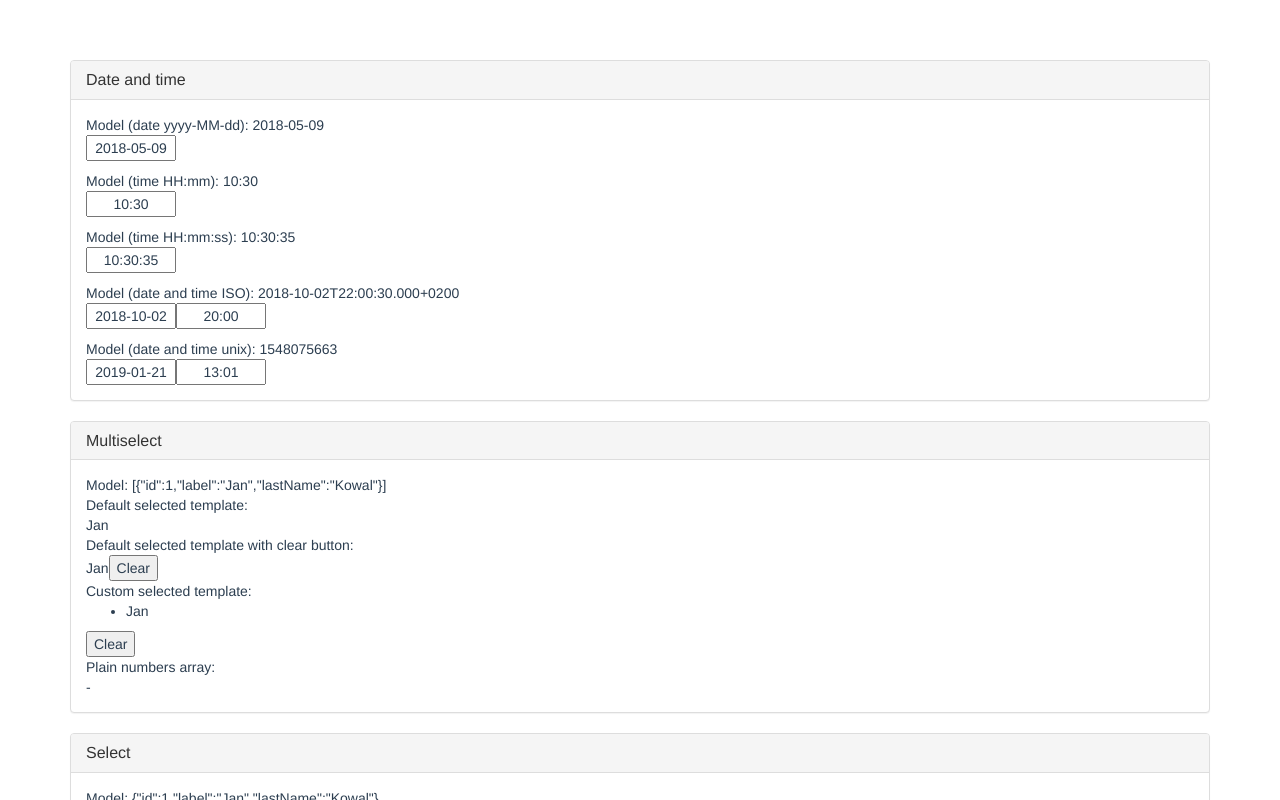
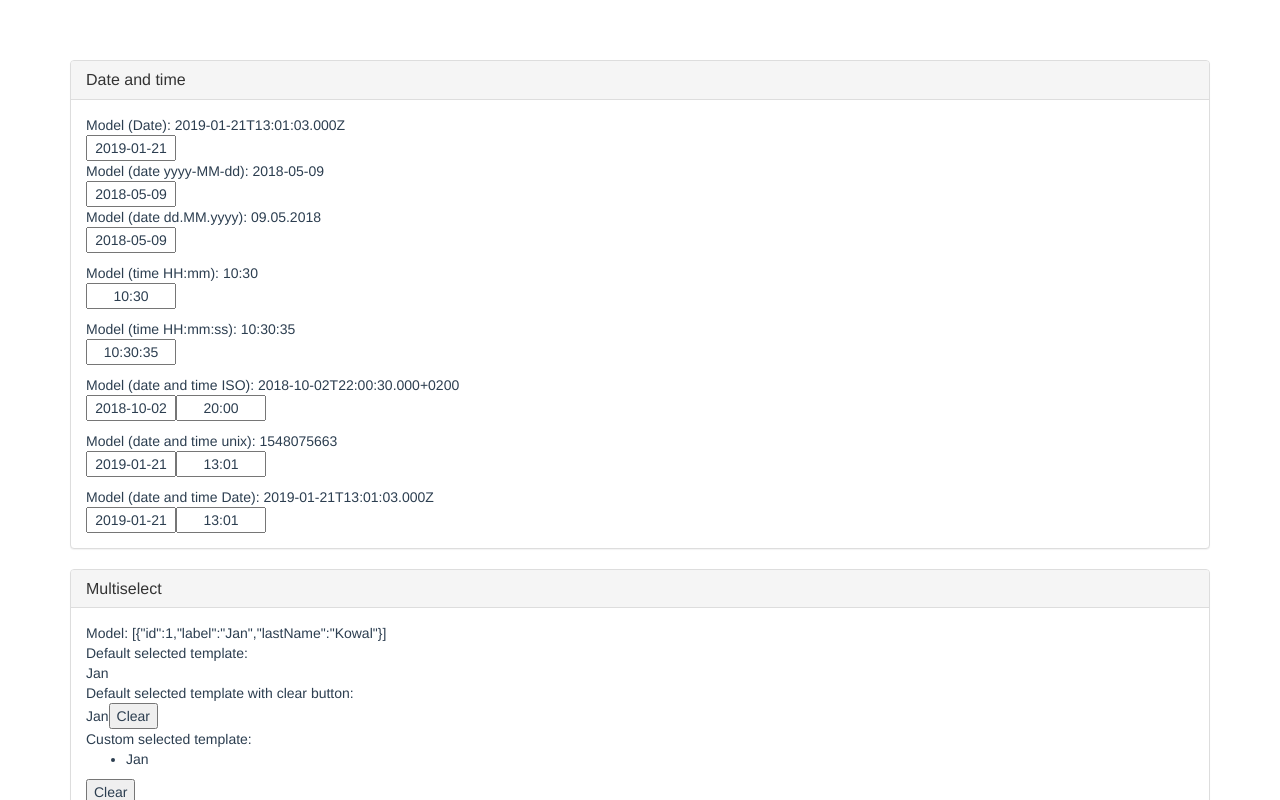
Before and after one commit to aszczepanek/ncomponents-react, a React app: page / in a window 1280 px wide. Shown: the top 800 px of the page. Built offline with nearby package versions, Linux system fonts and the light colour scheme.

Commit message:
Fix DatepickerView crash when model is native Date object

```diff
--- a/package.json
+++ b/package.json
@@ -1,7 +1,7 @@
 {
   "name": "ncomponents-react",
   "homepage": "https://aszczepanek.github.io/ncomponents-react",
-  "version": "1.7.5",
+  "version": "1.7.6",
   "description": "General usage react components (select, datepicker, timepicker, dropdown, multiselect)",
   "keywords": [
     "react",
--- a/src/demo/content/DateAndTimeDemo.tsx
+++ b/src/demo/content/DateAndTimeDemo.tsx
@@ -4,10 +4,12 @@ import { DatepickerInput, TimepickerInput } from "../../lib";
 
 interface DateAndTimeDemoState {
   date: string | undefined;
+  date2: string | undefined;
   time: string | undefined;
   timeWithSeconds: string | undefined;
   dateTimeIso: string | undefined;
   unix: number | undefined;
+  dateNative: Date | undefined;
 }
 
 export class DateAndTimeDemo extends React.Component<{}, DateAndTimeDemoState> {
@@ -15,66 +17,80 @@ export class DateAndTimeDemo extends React.Component<{}, DateAndTimeDemoState> {
     super(props);
 
     this.state = {
+      dateNative: new Date(),
       date: "2018-05-09",
+      date2: "09.05.2018",
       time: "10:30",
       timeWithSeconds: "10:30:35",
       dateTimeIso: "2018-10-02T22:00:30.000+0200",
-      unix: Math.floor(new Date().getTime() / 1000)
+      unix: Math.floor(new Date().getTime() / 1000),
     };
   }
 
   render() {
     return (
       <BPanel header="Date and time">
+        <div>Model (Date): {this.state.dateNative && this.state.dateNative.toISOString()}</div>
+        <DatepickerInput
+          value={this.state.dateNative}
+          onChange={(dateNative) => this.setState({ dateNative })}
+          modelFormat="Date"
+        />
+
         <div>Model (date yyyy-MM-dd): {this.state.date}</div>
         <DatepickerInput
           value={this.state.date}
-          onChange={date => this.setState({ date })}
+          onChange={(date) => this.setState({ date })}
           modelFormat="yyyy-MM-dd"
         />
 
-        <div className="mt-10">Model (time HH:mm): {this.state.time}</div>
-        <TimepickerInput
-          value={this.state.time}
-          onChange={time => this.setState({ time })}
-          modelFormat="HH:mm"
+        <div>Model (date dd.MM.yyyy): {this.state.date2}</div>
+        <DatepickerInput
+          value={this.state.date2}
+          onChange={(date2) => this.setState({ date2 })}
+          modelFormat="dd.MM.yyyy"
         />
 
-        <div className="mt-10">
-          Model (time HH:mm:ss): {this.state.timeWithSeconds}
-        </div>
+        <div className="mt-10">Model (time HH:mm): {this.state.time}</div>
+        <TimepickerInput value={this.state.time} onChange={(time) => this.setState({ time })} modelFormat="HH:mm" />
+
+        <div className="mt-10">Model (time HH:mm:ss): {this.state.timeWithSeconds}</div>
         <TimepickerInput
           value={this.state.timeWithSeconds}
-          onChange={timeWithSeconds => this.setState({ timeWithSeconds })}
+          onChange={(timeWithSeconds) => this.setState({ timeWithSeconds })}
           modelFormat="HH:mm:ss"
           viewFormat="HH:mm:ss"
         />
 
-        <div className="mt-10">
-          Model (date and time ISO): {this.state.dateTimeIso}
-        </div>
-        <DatepickerInput
-          value={this.state.dateTimeIso}
-          onChange={dateTimeIso => this.setState({ dateTimeIso })}
-        />
+        <div className="mt-10">Model (date and time ISO): {this.state.dateTimeIso}</div>
+        <DatepickerInput value={this.state.dateTimeIso} onChange={(dateTimeIso) => this.setState({ dateTimeIso })} />
         <TimepickerInput
           value={this.state.dateTimeIso}
-          onChange={dateTimeIso => this.setState({ dateTimeIso })}
+          onChange={(dateTimeIso) => this.setState({ dateTimeIso })}
+          viewFormat="HH:mm"
+        />
+
+        <div className="mt-10">Model (date and time unix): {this.state.unix}</div>
+        <DatepickerInput modelFormat="unix" value={this.state.unix} onChange={(unix) => this.setState({ unix })} />
+        <TimepickerInput
+          modelFormat="unix"
+          value={this.state.unix}
+          onChange={(unix) => this.setState({ unix })}
           viewFormat="HH:mm"
         />
 
         <div className="mt-10">
-          Model (date and time unix): {this.state.unix}
+          Model (date and time Date): {this.state.dateNative && this.state.dateNative.toISOString()}
         </div>
         <DatepickerInput
-          modelFormat="unix"
-          value={this.state.unix}
-          onChange={unix => this.setState({ unix })}
+          modelFormat="Date"
+          value={this.state.dateNative}
+          onChange={(dateNative) => this.setState({ dateNative })}
         />
         <TimepickerInput
-          modelFormat="unix"
-          value={this.state.unix}
-          onChange={unix => this.setState({ unix })}
+          modelFormat="Date"
+          value={this.state.dateNative}
+          onChange={(dateNative) => this.setState({ dateNative })}
           viewFormat="HH:mm"
         />
       </BPanel>
--- a/src/lib/components/DatepickerView.tsx
+++ b/src/lib/components/DatepickerView.tsx
@@ -149,6 +149,11 @@ export class DatepickerView extends React.Component<DatepickerViewProps, Datepic
       // Assume unix
       return new Date(this.props.value * 1000);
     }
+
+    if (isDate(this.props.value)) {
+      return this.props.value;
+    }
+
     return dateUtils.parseISO(this.props.value || "") || new Date();
   }
 
--- a/src/lib/utils/dateAdapter.ts
+++ b/src/lib/utils/dateAdapter.ts
@@ -36,6 +36,7 @@ class DateAdapterFactory {
     this.createAdapter('yyyy-MM-ddTHH:mm', dateUtils.parseISO);
     this.createAdapter('yyyy-MM-ddTHH:mm:ss', dateUtils.parseISO);
     this.createAdapter('d.MM.yyyy', parserForDayMonthYearUsingRegex(/(\d{1,2})\.(\d\d)\.(\d{4})/));
+    this.createAdapter('dd.MM.yyyy', parserForDayMonthYearUsingRegex(/(\d{1,2})\.(\d\d)\.(\d{4})/));
     this.createAdapter('HH:mm', parserForHourMinuteUsingRegex(/(\d\d):?(\d\d)/, /(\d{1,2}):(\d\d)/));
     this.createAdapter('HH:mm:ss', parserForHourMinuteSecondUsingRegex(/(\d\d):?(\d\d):?(\d\d)/, /(\d{1,2}):(\d\d):(\d\d)/));
     this.createAdapter('Date', function parse(value) {
```
